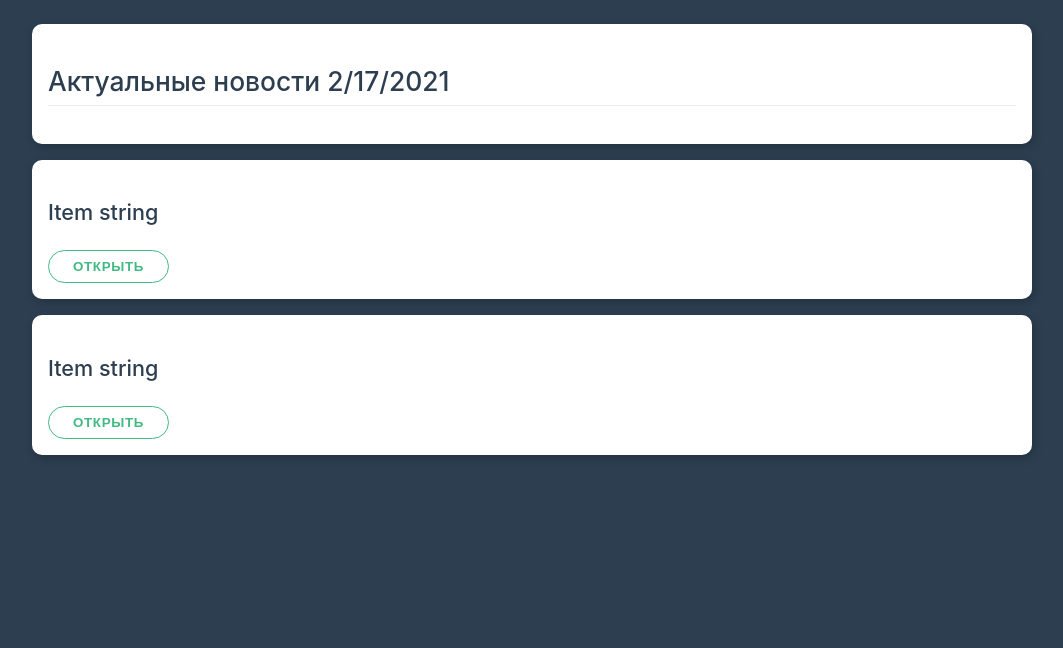
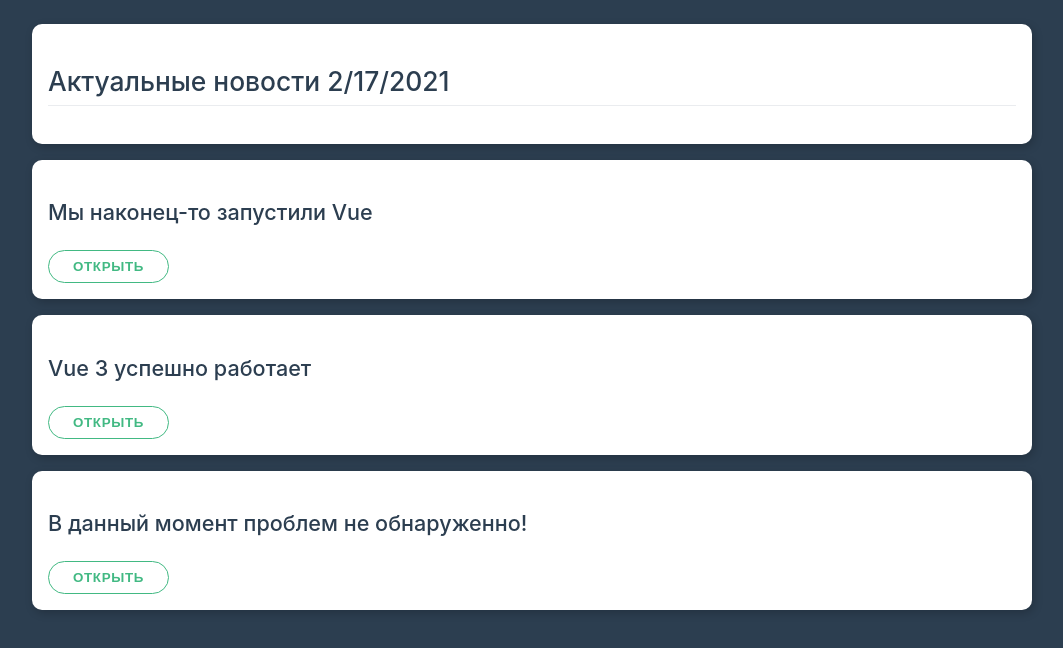
Before and after one commit to XXXmez/vue, a Vue app in the folder all-components/: page / in a window 1280 px wide. Shown: the top 648 px of the page, without its empty margins (108-1171 px from the left). Built offline with nearby package versions, Linux system fonts and the light colour scheme.

Commit message:
Mastered passing parameters to a component

```diff
--- a/all-components/src/App.vue
+++ b/all-components/src/App.vue
@@ -3,8 +3,11 @@
     <div class="card">
       <h2>Актуальные новости {{ now }}</h2>
     </div>
-    <app-news></app-news>
-    <AppNews />
+    <app-news
+      v-for='item in news'
+      :key='item'
+      v-bind:title='item'
+    ></app-news>
   </div>
 </template>
 
--- a/all-components/src/AppNews.vue
+++ b/all-components/src/AppNews.vue
@@ -1,6 +1,6 @@
 <template>
     <div class="card">
-      <h3>{{ item }}</h3>
+      <h3>{{ title }}</h3>
       <button class="btn" @click='isOpen = !isOpen'>Открыть</button>
       <p v-if='isOpen'>Lorem ipsum dolor sit amet consectetur, adipisicing elit. Incidunt eligendi aliquam numquam cum perferendis, dolorum amet delectus voluptate. Autem, accusamus.</p>
     </div>
@@ -8,6 +8,7 @@
 
 <script>
 export default {
+    props: ['title'],
     data() {
         return {
             item: 'Item string',
```
